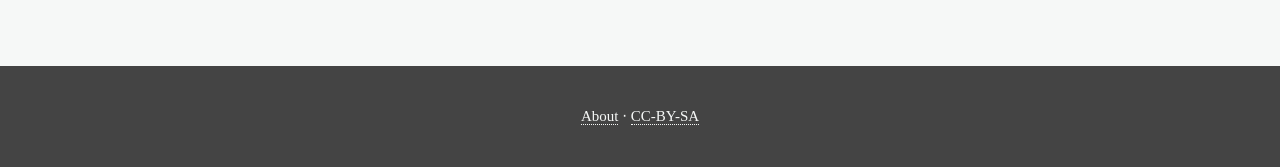
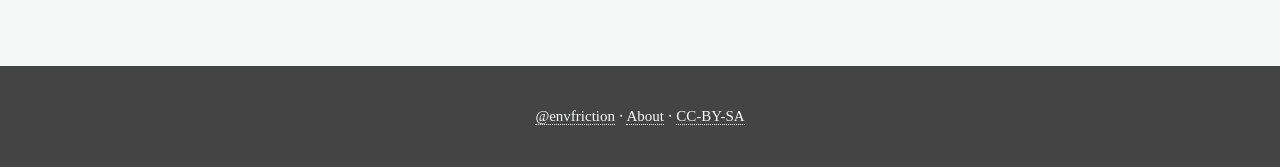
Before and after one commit to jbittel/environmental-friction, a Django app: page /about/ in a window 1280 px wide. Shown: the part 823-990 px from the top of the page. Run offline with Django 3.2, Linux system fonts and the light colour scheme; style sheets or scripts are compiled from the project's sources; parts of the project's set-up code (start-up, migrations or seed data) failed here and were passed over; some libraries are stand-ins or nearby versions; some web fonts are replaced.

Commit message:
Add Twitter link to footer

```diff
--- a/environmental-friction/templates/base.html
+++ b/environmental-friction/templates/base.html
@@ -40,6 +40,7 @@
 
   <div class="footer">
     <div class="container text-center">
+      <a href="https://twitter.com/envfriction">@envfriction</a> &sdot;
       <a href="{% url "about" %}">About</a> &sdot;
       <a rel="license" href="http://creativecommons.org/licenses/by-sa/4.0/">CC-BY-SA</a>
     </div>
@@ -53,7 +54,6 @@
 
     ga('create', 'UA-69555067-1', 'auto');
     ga('send', 'pageview');
-
   </script>
 </body>
 </html>
```
